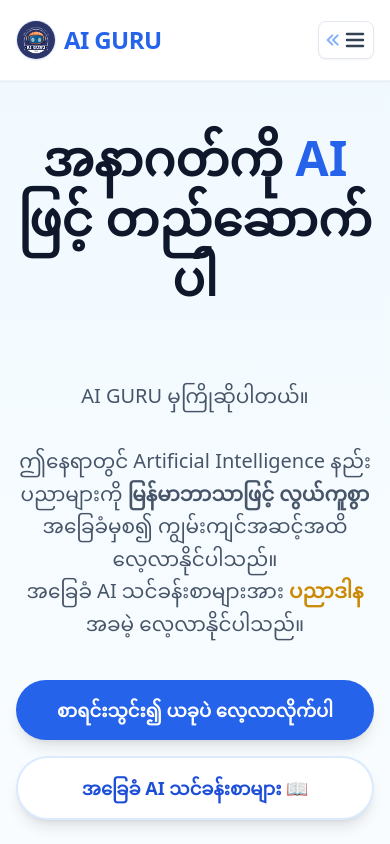
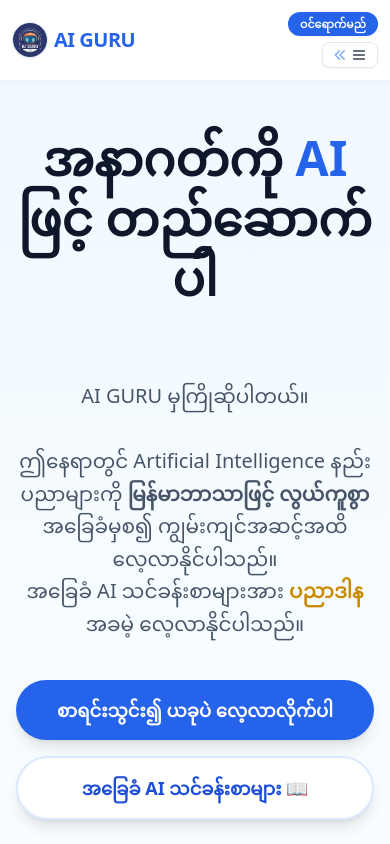
Before and after one commit to leonyeinchan2025-dev/ai-guru-project, a React (Vite) app in the folder frontend/: page / in a window 390 px wide. Shown: the top 844 px of the page. Built offline with nearby package versions, Linux system fonts and the light colour scheme.

Commit message:
Remove unused studyIllustration import14567

```diff
--- a/frontend/src/pages/Home.tsx
+++ b/frontend/src/pages/Home.tsx
@@ -56,24 +56,25 @@
         <div className="min-h-screen font-sans scroll-smooth overflow-x-hidden">
 
             {/* Navigation Bar */}
+            {/* /* 🌟 Home Page Navigation Bar (Mobile တွင် Lessons Page အတိုင်း အတိအကျဖြစ်စေရန်) 🌟 */}
             <nav className="fixed w-full bg-white/95 backdrop-blur-md shadow-sm z-50 border-b border-slate-100">
-                <div className="max-w-7xl mx-auto px-4 sm:px-6 lg:px-8">
-                    <div className="flex justify-between items-center h-20">
+                <div className="max-w-7xl mx-auto px-3 sm:px-6 lg:px-8">
+                    {/* min-h-[5rem] နှင့် py-2 ကိုသုံး၍ အပေါ်အောက် နေရာကျယ်ကျယ် ပေးထားပါသည် */}
+                    <div className="flex justify-between items-center min-h-[5rem] py-2">
 
-                        {/* 🌟 ၁။ Logo & Mobile Home Link Section 🌟 */}
-                        <div className="flex items-center gap-2 md:gap-3 z-50">
-                            <a href="#home" className="flex items-center gap-2 md:gap-3 cursor-pointer">
-                                <img src={logo} alt="AI GURU Logo" className="h-10 w-10 md:h-12 md:w-12 rounded-full border border-blue-100 shadow-sm object-cover" />
-                                <div className="text-2xl md:text-3xl font-extrabold text-blue-600 tracking-tight">AI GURU</div>
+                        {/* 🌟 ဘယ်ဘက်အခြမ်း (Logo + AI GURU + Home Icon - အလျားလိုက်) 🌟 */}
+                        <div className="flex items-center gap-2 sm:gap-3 z-50">
+                            <a href="#home" className="flex items-center gap-1.5 sm:gap-2 cursor-pointer">
+                                <img src={logo} alt="AI GURU Logo" className="h-9 w-9 md:h-11 md:w-11 rounded-full border border-blue-100 shadow-sm object-cover" />
+                                <div className="text-xl md:text-2xl font-black text-blue-600 tracking-tight whitespace-nowrap">AI GURU</div>
                             </a>
 
-                            {/* 📱 Mobile တွင် Login ဝင်ပြီးပါက AI GURU ဘေး၌ Home (Hero Section သို့) Link ပြရန် */}
+                            {/* 📱 Mobile တွင် Login ဝင်ပြီးပါက အိမ်ပုံစံ Icon သီးသန့်ပြရန် (စာသား မပါပါ) */}
                             {user && (
-                                <a href="#home" className="md:hidden flex items-center gap-1 text-sm font-bold text-slate-500 hover:text-blue-600 ml-1 pl-2 border-l-2 border-slate-200">
-                                    <svg className="w-4 h-4" fill="none" stroke="currentColor" viewBox="0 0 24 24">
+                                <a href="#home" className="md:hidden flex items-center gap-1.5 text-slate-500 hover:text-blue-600 pl-2 sm:pl-3 border-l-2 border-slate-200 transition-colors ml-1">
+                                    <svg className="w-5 h-5" fill="none" stroke="currentColor" viewBox="0 0 24 24">
                                         <path strokeLinecap="round" strokeLinejoin="round" strokeWidth="2.5" d="M3 12l2-2m0 0l7-7 7 7M5 10v10a1 1 0 001 1h3m10-11l2 2m-2-2v10a1 1 0 01-1 1h-3m-6 0a1 1 0 001-1v-4a1 1 0 011-1h2a1 1 0 011 1v4a1 1 0 001 1m-6 0h6"></path>
                                     </svg>
-                                    Home
                                 </a>
                             )}
                         </div>
@@ -101,31 +102,42 @@
                             )}
                         </div>
 
-                        {/* 🌟 ၂။ Mobile Right Section (Profile + Hamburger Menu with Arrows) 🌟 */}
-                        <div className="md:hidden flex items-center gap-2 z-50">
+                        {/* 🌟 ညာဘက်အခြမ်း (Profile အပေါ် / Menu အောက် - ဒေါင်လိုက် flex-col) 🌟 */}
+                        {/* flex-col နှင့် items-end ကိုသုံး၍ အပေါ်/အောက် ညာဘက်ကပ်နေစေပါသည် */}
+                        <div className="md:hidden flex flex-col items-end gap-1.5 z-50">
 
-                            {/* 📱 Mobile တွင် Login ဝင်ပြီးပါက ညာဘက်၌ လူခေါင်းပုံနှင့် Username ပြရန် */}
-                            {user && (
-                                <div className="flex items-center gap-1.5 bg-slate-50 border border-slate-200 py-1.5 px-3 rounded-full shadow-sm">
-                                    <svg xmlns="http://www.w3.org/2000/svg" className="h-4 w-4 text-blue-600" viewBox="0 0 20 20" fill="currentColor">
+                            {/* ၁။ Profile Badge (အပေါ်) */}
+                            {user ? (
+                                <div className="flex items-center gap-1 bg-slate-50 border border-slate-200 py-1 px-2.5 rounded-full shadow-sm">
+                                    <svg xmlns="http://www.w3.org/2000/svg" className="h-3.5 w-3.5 text-blue-600" viewBox="0 0 20 20" fill="currentColor">
                                         <path fillRule="evenodd" d="M10 9a3 3 0 100-6 3 3 0 000 6zm-7 9a7 7 0 1114 0H3z" clipRule="evenodd" />
                                     </svg>
-                                    <span className="text-xs font-bold text-slate-700 max-w-[70px] truncate">{user.fullname}</span>
+                                    <span className="text-[11px] sm:text-xs font-bold text-slate-700 max-w-[70px] sm:max-w-[120px] truncate">
+                                        {user.fullname}
+                                    </span>
                                 </div>
+                            ) : (
+                                <button
+                                    onClick={() => setIsAuthModalOpen(true)}
+                                    className="text-[11px] sm:text-xs font-bold bg-blue-600 text-white py-1 px-3 rounded-full shadow-sm active:bg-blue-700 transition"
+                                >
+                                    ဝင်ရောက်မည်
+                                </button>
                             )}
 
-                            {/* 📱 Mobile Menu Toggle Button (၃ ချောင်းပုံ နှင့် မြှားလေးများ) */}
+                            {/* ၂။ Menu Button (အောက်) */}
                             <button
-                                className="flex items-center gap-0.5 text-slate-700 p-1.5 bg-white border border-slate-200 rounded-lg shadow-sm active:bg-slate-100 transition"
+                                className="flex items-center justify-center gap-1 text-slate-700 py-1 px-2.5 bg-white border border-slate-200 rounded-lg shadow-sm active:bg-slate-100 transition hover:bg-slate-50"
                                 onClick={() => setIsMobileMenuOpen(true)}
                             >
-                                <svg xmlns="http://www.w3.org/2000/svg" className="h-4 w-4 text-blue-500 animate-pulse" fill="none" viewBox="0 0 24 24" stroke="currentColor">
+                                <svg xmlns="http://www.w3.org/2000/svg" className="h-3.5 w-3.5 text-blue-500 animate-pulse" fill="none" viewBox="0 0 24 24" stroke="currentColor">
                                     <path strokeLinecap="round" strokeLinejoin="round" strokeWidth={3} d="M11 19l-7-7 7-7m8 14l-7-7 7-7" />
                                 </svg>
-                                <svg xmlns="http://www.w3.org/2000/svg" className="h-6 w-6" fill="none" viewBox="0 0 24 24" stroke="currentColor">
+                                <svg xmlns="http://www.w3.org/2000/svg" className="h-4 w-4 sm:h-5 sm:w-5" fill="none" viewBox="0 0 24 24" stroke="currentColor">
                                     <path strokeLinecap="round" strokeLinejoin="round" strokeWidth={2.5} d="M4 6h16M4 12h16M4 18h16" />
                                 </svg>
                             </button>
+
                         </div>
                     </div>
                 </div>
```
